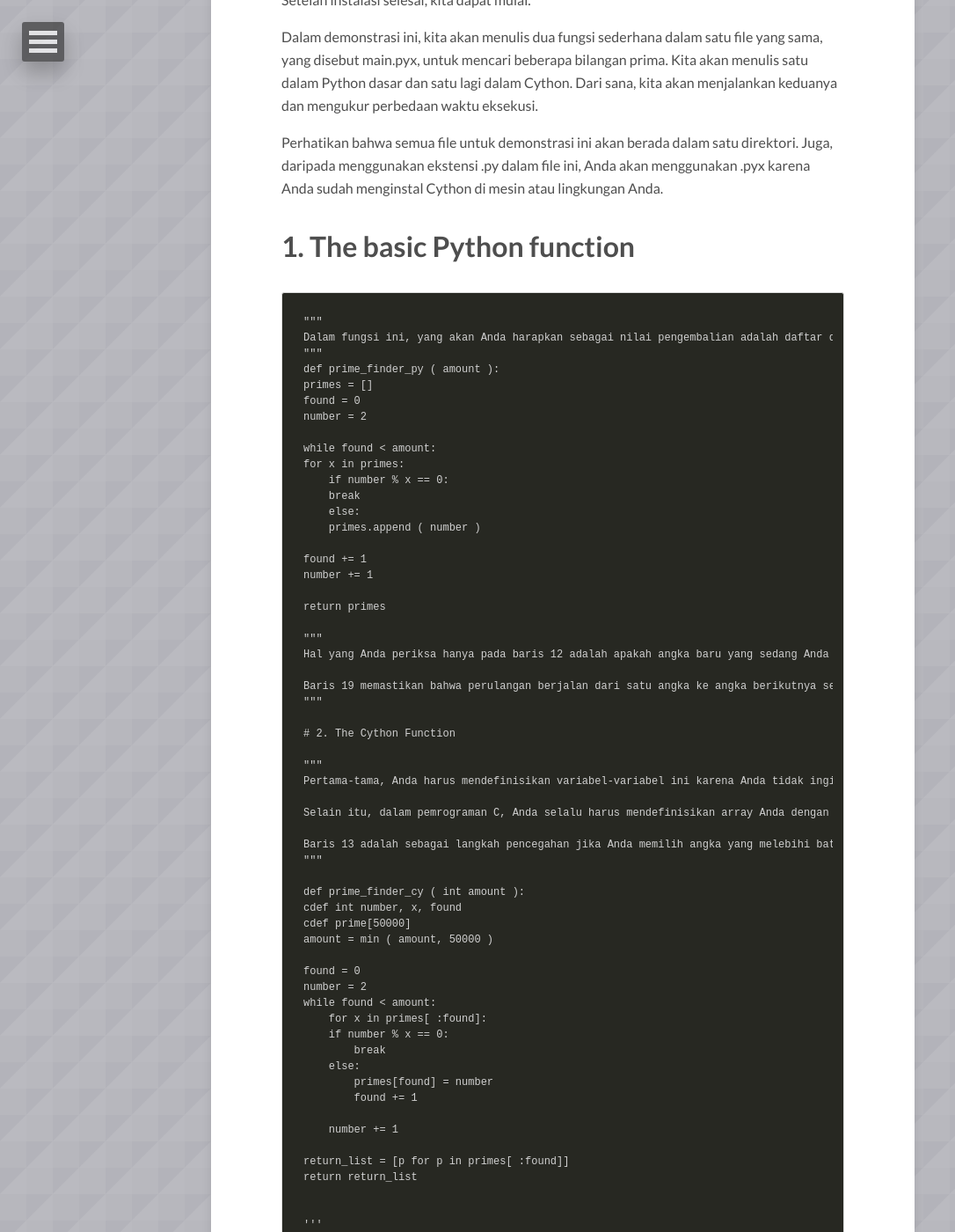
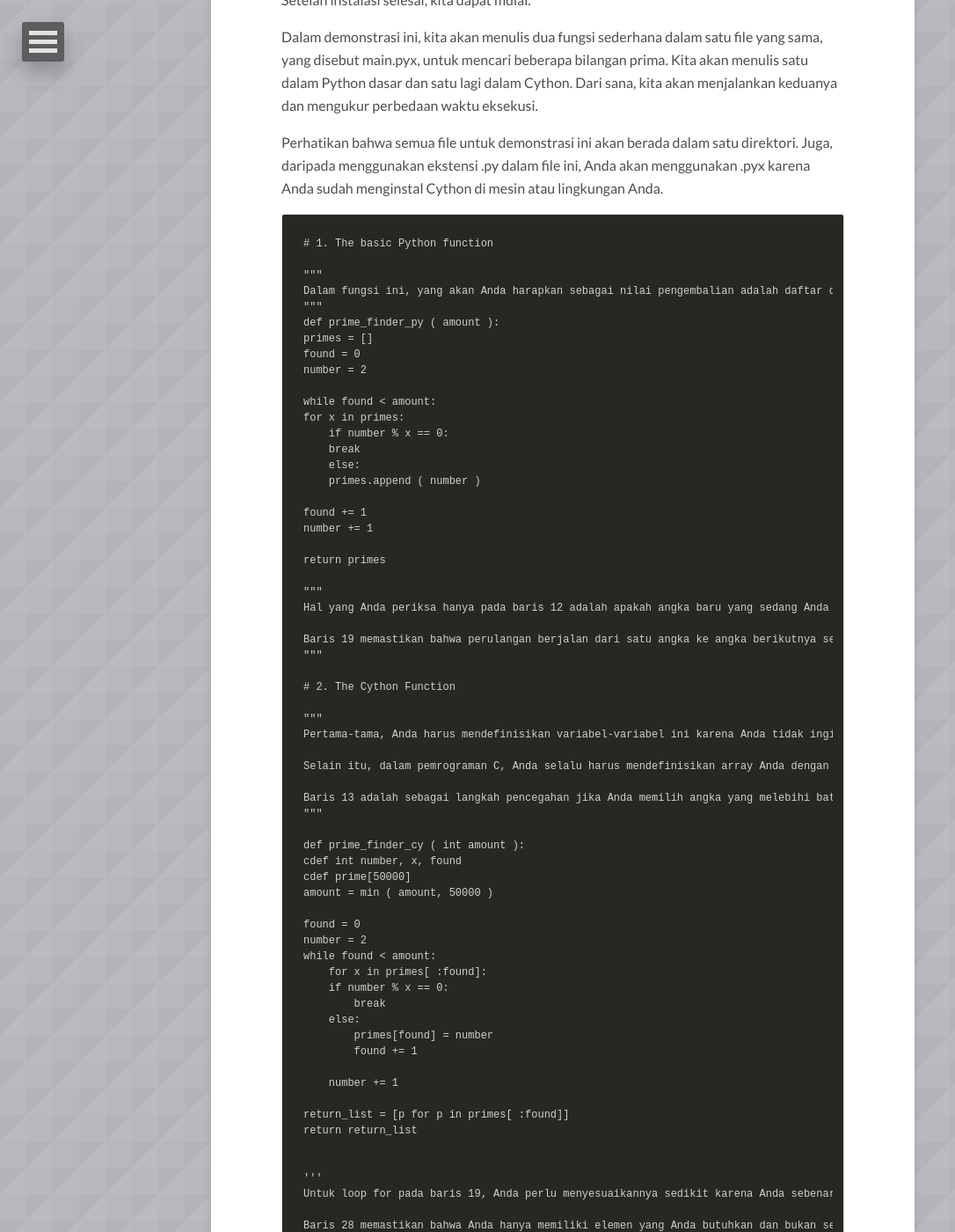
Before and after one commit to danigunawan/danigunawan.github.io, a Jekyll site: the page built from _posts/2023-05-10-meningkatkan-performa-python-dengan-cython.md, in a window 1280 px wide and 1400 px high, scrolled down 4103 px. Shown: the whole window at 88% size, without its empty margins (0-1086 px from the left). Built offline with Jekyll 4.4.1, drawn with Linux system fonts in a browser that asks for light colours; nearby versions of some CDN libraries; comment, search, counter and statistics services are not loaded; some of the changed text lies outside the part shown.

Commit message:
[ADD POSTING]

```diff
--- a/_posts/2023-05-10-meningkatkan-performa-python-dengan-cython.md
+++ b/_posts/2023-05-10-meningkatkan-performa-python-dengan-cython.md
@@ -12,7 +12,7 @@
 date: 2023-05-10T17:00:28+07:00
 ---
 
-"Cython adalah modul dan bahasa yang digunakan oleh para pengembang Python untuk mempercepat kode mereka"
+"Cython adalah modul dan bahasa yang digunakan oleh para pengembang Python untuk mempercepat kode mereka"c
 
 Bagaimana Cython bekerja? Apa itu Cython? Haruskah Anda menulis semua kode Python Anda dengan Cython? Seberapa cepat Cython membuat kode Anda? Dan apakah selalu berhasil?
 
@@ -94,7 +94,7 @@
 
 Perhatikan bahwa semua file untuk demonstrasi ini akan berada dalam satu direktori. Juga, daripada menggunakan ekstensi .py dalam file ini, Anda akan menggunakan .pyx karena Anda sudah menginstal Cython di mesin atau lingkungan Anda.
 
-# 1. The basic Python function
+    # 1. The basic Python function
 
     """
     Dalam fungsi ini, yang akan Anda harapkan sebagai nilai pengembalian adalah daftar dari beberapa angka pertama tergantung pada apa yang Anda masukkan sebagai parameter masukan. Daftar angka prima yang ditemukan akan kosong pada awalnya.
```
